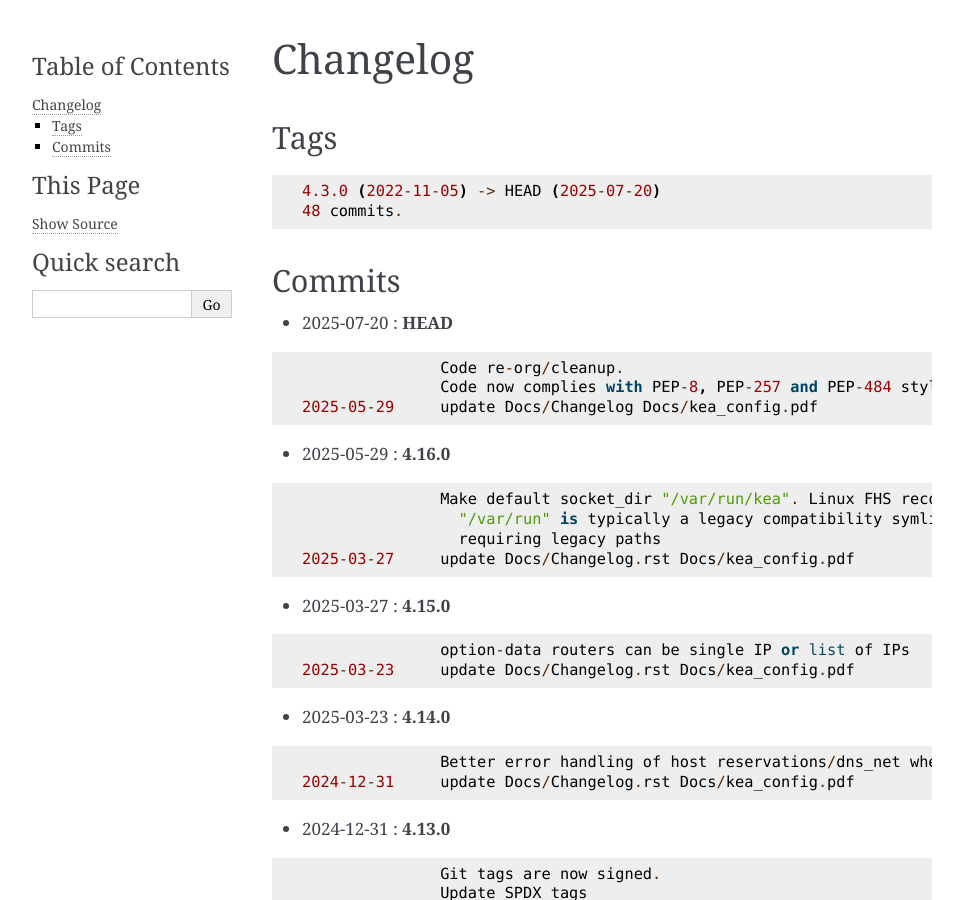
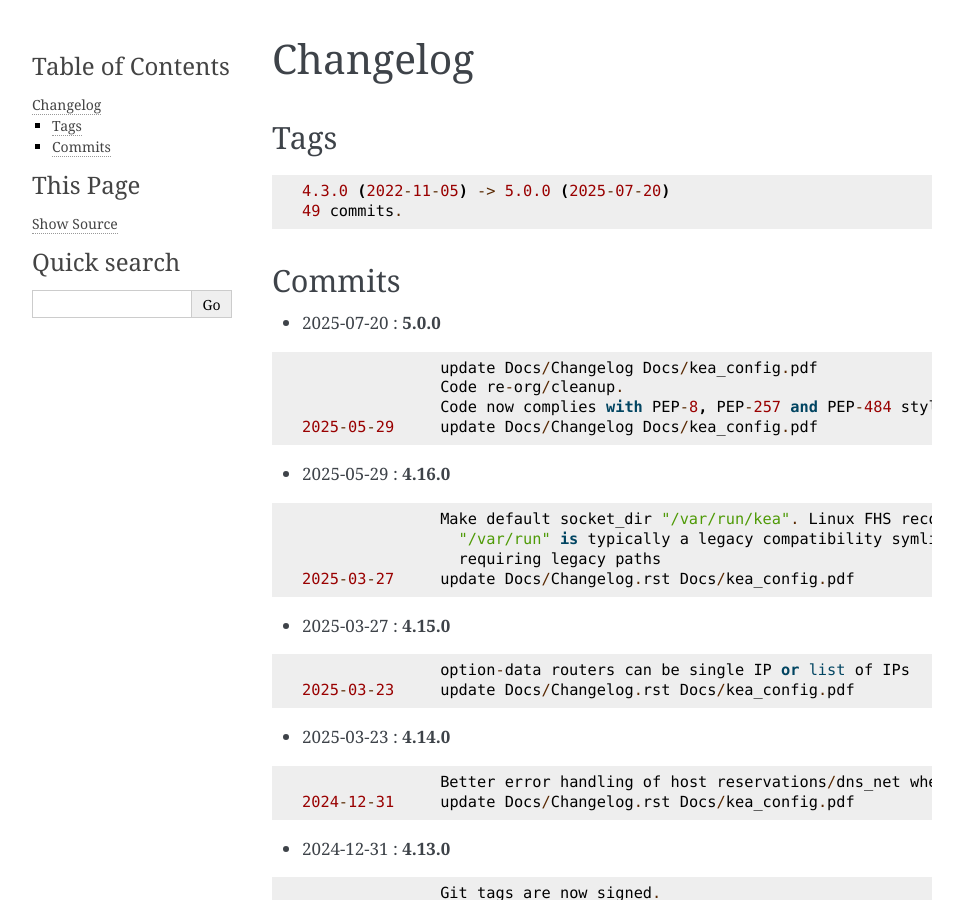
Before and after one commit to gene-git/kea_config, a Sphinx documentation site: the page built from Docs/Changelog.rst, in a window 1280 px wide and 900 px high. Shown: the whole window, without its empty margins (148-1111 px from the left). Built offline with Sphinx 7.4.7, drawn with Linux system fonts in a browser that asks for light colours; pages that are not in the unit, such as notebooks, are missing from menus.

Commit message:
update Docs/Changelog Docs/kea_config.pdf

```diff
--- a/Docs/Changelog.rst
+++ b/Docs/Changelog.rst
@@ -7,17 +7,18 @@ Tags
 
 ::
 
-	4.3.0 (2022-11-05) -> HEAD (2025-07-20)
-	48 commits.
+	4.3.0 (2022-11-05) -> 5.0.0 (2025-07-20)
+	49 commits.
 
 Commits
 =======
 
 
-* 2025-07-20  : **HEAD**
+* 2025-07-20  : **5.0.0**
 
 ::
 
+                update Docs/Changelog Docs/kea_config.pdf
                 Code re-org/cleanup.
                 Code now complies with PEP-8, PEP-257 and PEP-484 style and type annotations
  2025-05-29     update Docs/Changelog Docs/kea_config.pdf
```
Also changed, not shown: 2 other files.
